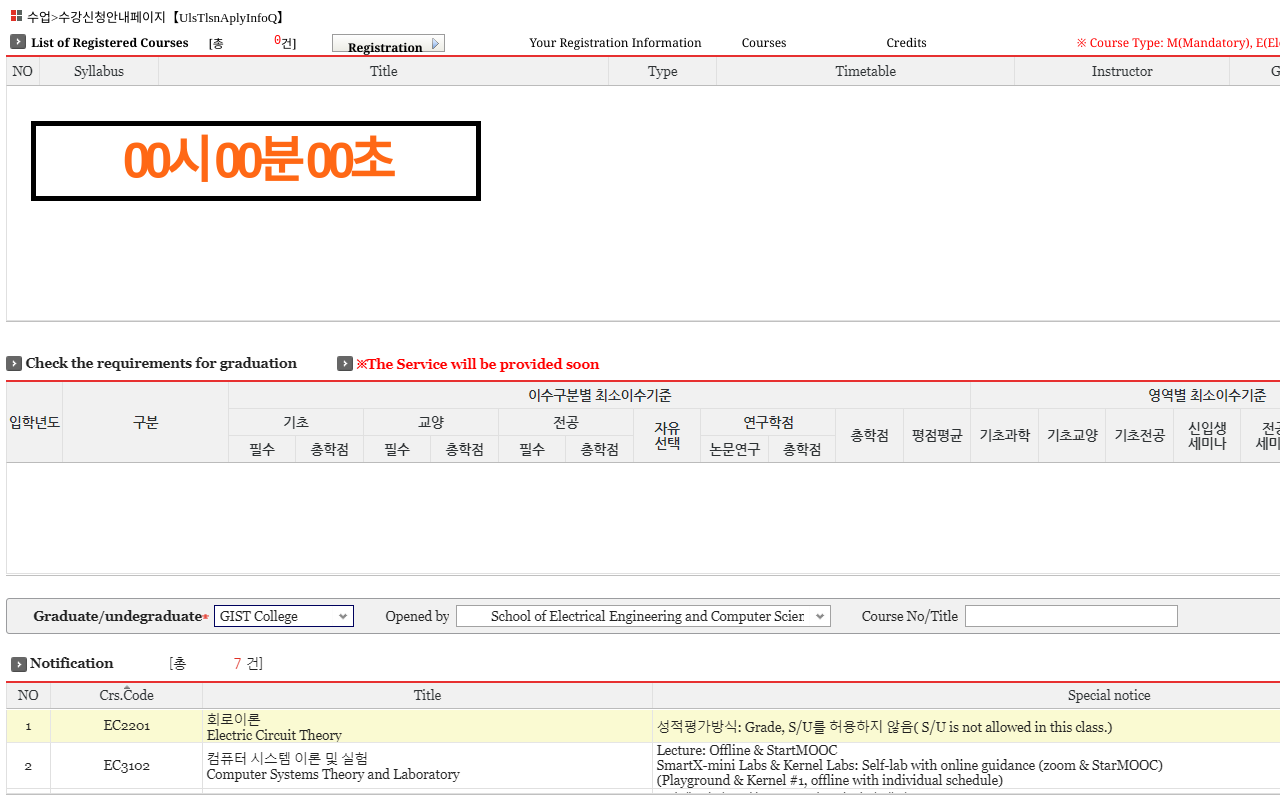
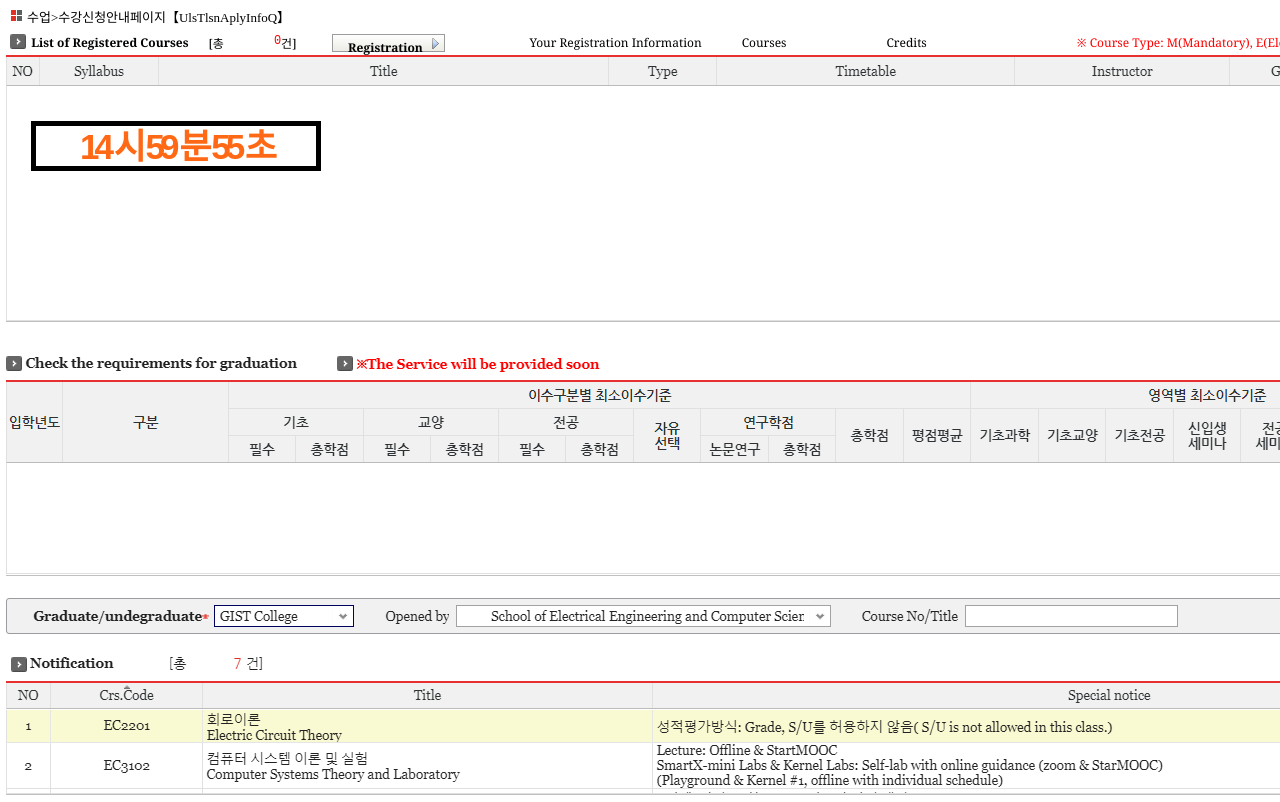
Before and after one commit to leeyeaeun/gdsc_front, a website: page public/page1.html in a window 1280 px wide. Shown: the part 59-861 px from the top of the page. Drawn offline with Linux system fonts and the light colour scheme.

Commit message:
Update page1.html

```diff
--- a/public/page1.html
+++ b/public/page1.html
@@ -1,5 +1,5 @@
 <!DOCTYPE html>
-<html lang="ko">
+<html lang="ko-kr">
   <head>
     <meta charset="UTF-8" />
     <meta name="viewport" content="width=device-width, initial-scale=1.0" />
@@ -116,24 +116,27 @@
           left: 30px;
           right: 180px;
           height: 35px;
-          width: 450px;
+          width: 290px;
           background-color: white;
           border: solid 5px black;
           font-family: sans-serif;
-          padding: 35px;
+          padding: 20px;
+          text-align: center;
+          font-size: 35px;
+          line-height: 1px;
+          letter-spacing: -5px;
         "
       >
-        <p
-          style="
-            text-align: center;
-            font-size: 50px;
-            line-height: 1px;
-            letter-spacing: -6px;
-          "
-        >
-          <span id="hours">00</span>시 <span id="minutess">00</span>분
-          <span id="seconds">00</span>초
-        </p>
+        <div id="Stopwatch">
+          <div id="timeDisplay" onload="showTime()">
+            <span id="hour">14</span>
+            <span>시 </span>
+            <span id="minute">59</span>
+            <span>분 </span>
+            <span id="second">50</span>
+            <span>초 </span>
+          </div>
+        </div>
       </div>
 
       <div id="main_top_input">
@@ -227,7 +230,6 @@
       </p>
       <p style="font-size: 12px">건]</p>
 
-
       <div
         onclick="checkPage2()"
         class="button"
@@ -273,35 +275,21 @@
       ></div>
 
       <script>
-        function checkPage2(){
-          fetch(`/.netlify/functions/index`)
-          .then((response) => response.json())
-          .then((data)=>{
-            console.log(data.time, data.pass)
-            if (data.pass=='not open'){
-              window.alert('zeus.gist.ac.kr 내용:\n[학생]수강신청기간이 아닙니다.(2024-02-13 ~ 2024-02-16)\n[학생]수강신청기간이 아닙니다.(2024-02-26 ~ 2024-03-07)')
-            }
-            else{
-              console.log('server open')
-              goToPage2()
-            }
-          });
+        function checkPage2() {
+          fetch(`http://localhost:5000/`)
+            .then((response) => response.json())
+            .then((data) => {
+              console.log(data.time, data.pass);
+              if (data.pass == "not open") {
+                window.alert(
+                  "zeus.gist.ac.kr 내용:\n[학생]수강신청기간이 아닙니다.(2024-02-13 ~ 2024-02-16)\n[학생]수강신청기간이 아닙니다.(2024-02-26 ~ 2024-03-07)"
+                );
+              } else {
+                console.log("server open");
+                goToPage2();
+              }
+            });
         }
-        //On Local :
-        // function checkPage2(){
-        //   fetch(`http://localhost:5000/`)
-        //   .then((response) => response.json())
-        //   .then((data)=>{
-        //     console.log(data.time, data.pass)
-        //     if (data.pass=='not open'){
-        //       window.alert('zeus.gist.ac.kr 내용:\n[학생]수강신청기간이 아닙니다.(2024-02-13 ~ 2024-02-16)\n[학생]수강신청기간이 아닙니다.(2024-02-26 ~ 2024-03-07)')
-        //     }
-        //     else{
-        //       console.log('server open')
-        //       goToPage2()
-        //     }
-        //   });
-        // }
       </script>
       <div style="left: 450px; margin-left: 100px">
         Your Registration Information
@@ -318,6 +306,61 @@
       function goToPage2() {
         window.location.href = "page2.html"; // 페이지 2로 이동
       }
+      //타이머
+      window.onload = function () {
+        var second = 50;
+        var minute = 59;
+        var hour = 14;
+        var appendSecond = document.getElementById("second");
+        var appendMinute = document.getElementById("minute");
+        var appendHour = document.getElementById("hour");
+        var Interval;
+
+        clearInterval(Interval);
+        Interval = setInterval(startTimer, 1000);
+
+        function startTimer() {
+          second++;
+
+          if (second <= 9) {
+            appendSecond.innerText = "0" + second;
+          }
+
+          if (second > 9) {
+            appendSecond.innerText = second;
+          }
+
+          if (second >= 60) {
+            console.log("minute");
+            minute++;
+            second = 0;
+            appendSecond.innerText = "0" + 0;
+          }
+
+          if (minute <= 9) {
+            appendMinute.innerText = "0" + minute;
+          }
+
+          if (minute > 9) {
+            appendSecond.innerText = second;
+          }
+
+          if (minute >= 60) {
+            console.log("hour");
+            hour++;
+            minute = 0;
+            appendMinute.innerText = "0" + 0;
+          }
+
+          if (hour <= 9) {
+            appendHour.innerText = "0" + hour;
+          }
+
+          if (hour > 9) {
+            appendHour.innerText = hour;
+          }
+        }
+      };
     </script>
   </body>
 </html>
```
